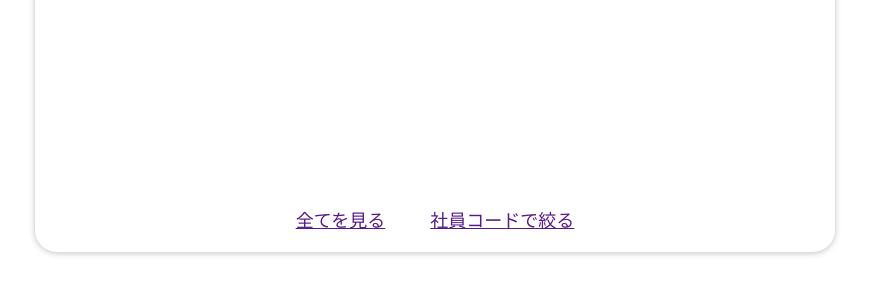
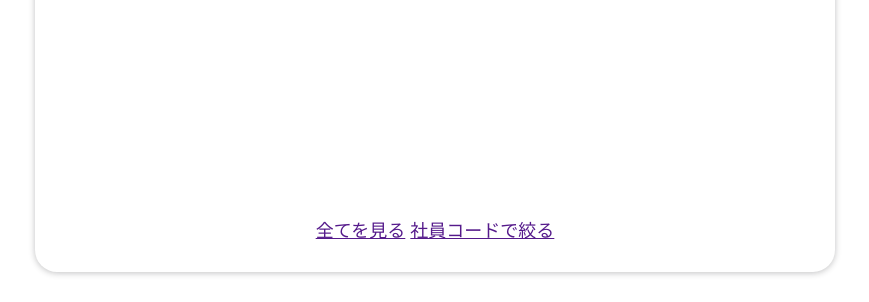
Before and after one commit to kazuyamano/ken-on-kun-old, a Flask app: page / in a window 1280 px wide. Shown: the part 515-817 px from the top of the page, without its empty margins (205-1074 px from the left). Before the commit the page ends 771 px from the top, so only its background shows below. Run offline with Flask 2, Linux system fonts and the light colour scheme; data that the repository does not hold is empty.

Commit message:
table下リンク部のレイアウト微修正 3

```diff
--- a/main/static/style.css
+++ b/main/static/style.css
@@ -135,9 +135,6 @@ body {
   margin: 0px 0px;
   font-size: 18px;
 }
-.spread-link a {
-  margin: 0px 20px;
-}
 
 @media only screen and (max-width: 800px) {
   .module-container {
--- a/main/templates/entry.html
+++ b/main/templates/entry.html
@@ -74,8 +74,7 @@
           </table>
         </div>
         <div class="spread-link">
-          <a href="">全てを見る</a>
-          <a href="">社員コードで絞る</a>
+          <p><a href="">全てを見る</a>  <a href="">社員コードで絞る</a></p>
         </div>
       </div>
     </div>
```
